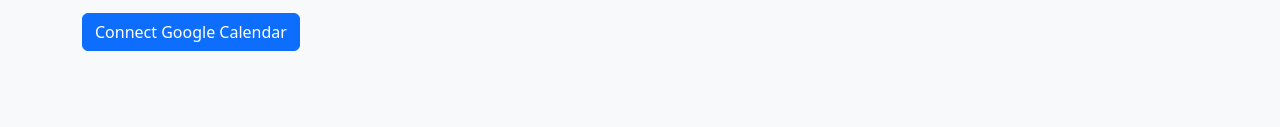
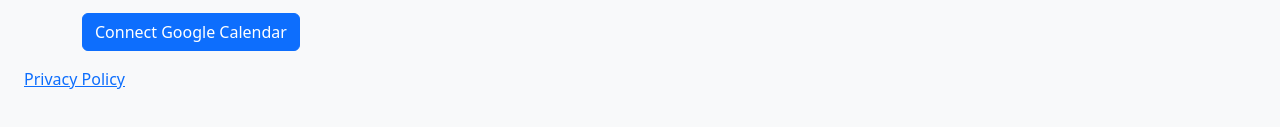
Before and after one commit to sachindn085/cal_frontend, a plain HTML site: page index.html in a window 1280 px wide. Shown: the part 159-286 px from the top of the page. Drawn offline with nearby package versions, Linux system fonts and the light colour scheme.

Commit message:
Update index.html

```diff
--- a/index.html
+++ b/index.html
@@ -17,6 +17,9 @@
 
     <button id="connectBtn" class="btn btn-primary mb-3">Connect Google Calendar</button>
   </div>
+  <footer>
+  <a href="/privacy" target="_blank">Privacy Policy</a>
+  </footer>
 
   <script>
     const API_BASE = "https://new-calendar-0a1v.onrender.com";
```
